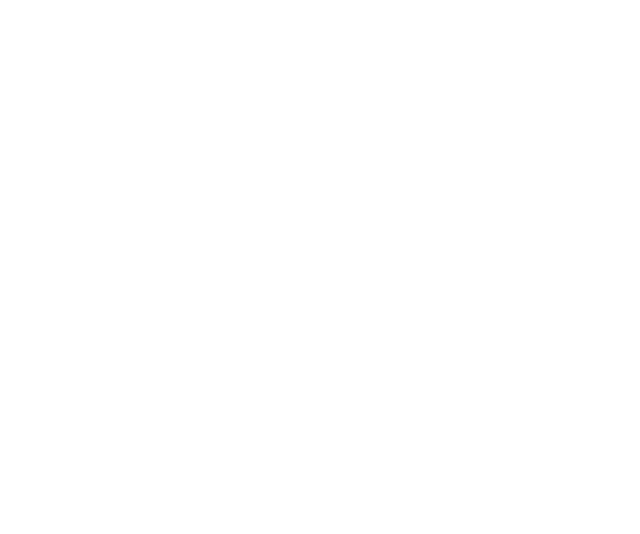
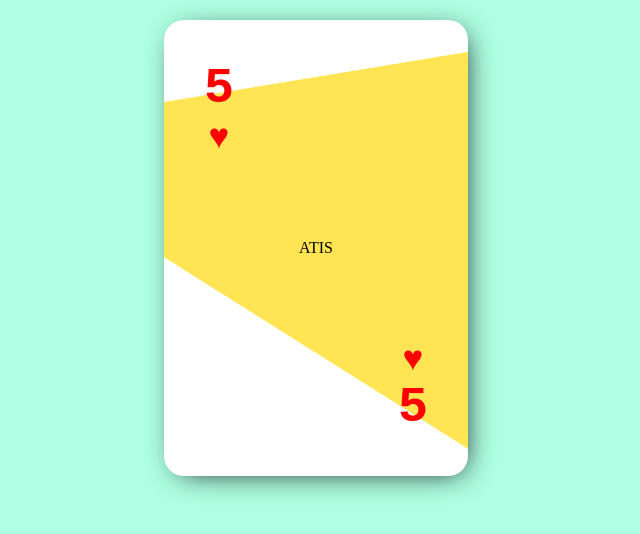
Before and after one commit to MonikaSimona/card, a plain HTML site: page index.html in a window 1280 px wide. Shown: the whole page, without its empty margins (324-964 px from the left). Drawn offline with Linux system fonts and the light colour scheme.

Commit message:
basic card style

```diff
--- a/index.html
+++ b/index.html
@@ -1,12 +1,34 @@
 <!DOCTYPE html>
 <html lang="en">
+
 <head>
     <meta charset="UTF-8">
     <meta http-equiv="X-UA-Compatible" content="IE=edge">
     <meta name="viewport" content="width=device-width, initial-scale=1.0">
+    <link rel="stylesheet" href="css/style.css">
     <title>Document</title>
 </head>
+
 <body>
+    <div class="card">
+        <div class="header">
+            <div class="section">
+                <div class="number red">5</div>
+                <div class="sign red">&hearts;</div>
+            </div>
 
+        </div>
+        <div class="body">
+            <!-- <img src="#" alt="" class="type"> -->
+            <div class="center">ATIS</div>
+        </div>
+        <div class="footer">
+            <div class="section">
+                <div class="sign red">&hearts;</div>
+                <div class="number red">5</div>
+            </div>
+        </div>
+    </div>
 </body>
+
 </html>
--- /dev/null
+++ b/style.scss
@@ -0,0 +1,75 @@
+* {
+    box-sizing: border-box;
+    margin: 0;
+    padding: 0;
+}
+body {
+    background-color: rgba(127, 255, 212, 0.63);
+}
+.card {
+    top: 20px;
+    background-color: white;
+    width: 19rem;
+    aspect-ratio: 1/1.5;
+    border-radius: 20px;
+    box-shadow: 5px 5px 30px -10px black;
+    position: relative;
+    margin: auto;
+    .body {
+        position: absolute;
+        z-index: 0;
+        top: 0;
+        width: 100%;
+        height: 100%;
+        clip-path: polygon(0 18%, 100% 7%, 100% 94%, 0 52%);
+        background-color: rgb(255, 229, 84);
+        box-shadow: 5px 5px 30px -10px black;
+        .center {
+            position: absolute;
+            top: 50%;
+            left: 50%;
+            transform: translate(-50%,-50%);
+            z-index: 2;
+        }
+    }
+
+    .section {
+        margin: 40px;
+        display: flex;
+        flex-direction: column;
+        align-items: center;
+        .sign {
+            font-size: 35px;
+        }
+    }
+    .header {
+        position: absolute;
+        top: 0;
+        z-index: 1;
+        width: 100%;
+        display: flex;
+        flex-direction: column;
+        align-items: flex-start;
+    }
+    .footer {
+        position: absolute;
+        bottom: 0;
+        width: 100%;
+        display: flex;
+        flex-direction: column;
+        align-items: flex-end;
+    }
+    .red {
+        color: red;
+    }
+    .black {
+        color: black;
+    }
+    .number {
+        font-size: 50px;
+        font-family: "Courier New", Courier, monospace;
+        font-weight: bold;
+    }
+    .sign {
+    }
+}
```
Also changed, not shown: css/style.css (added), 1 other file.
